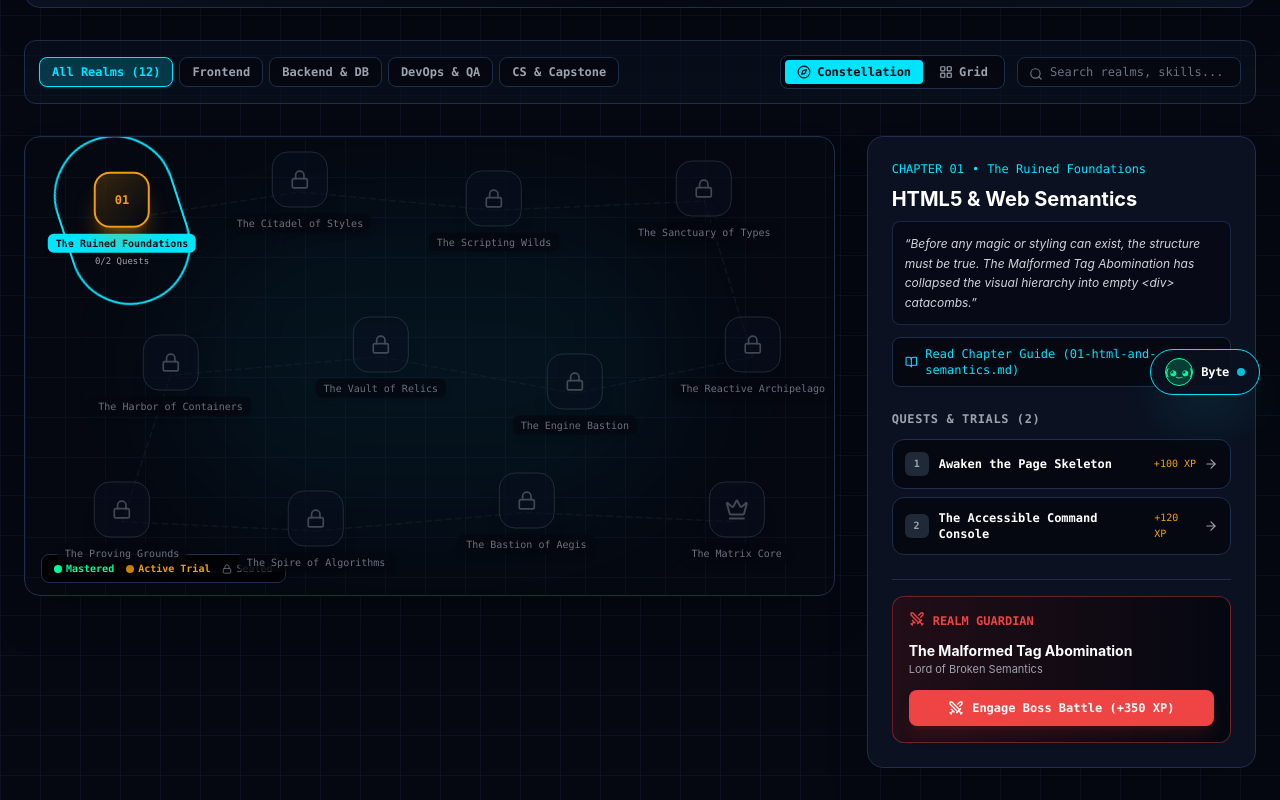
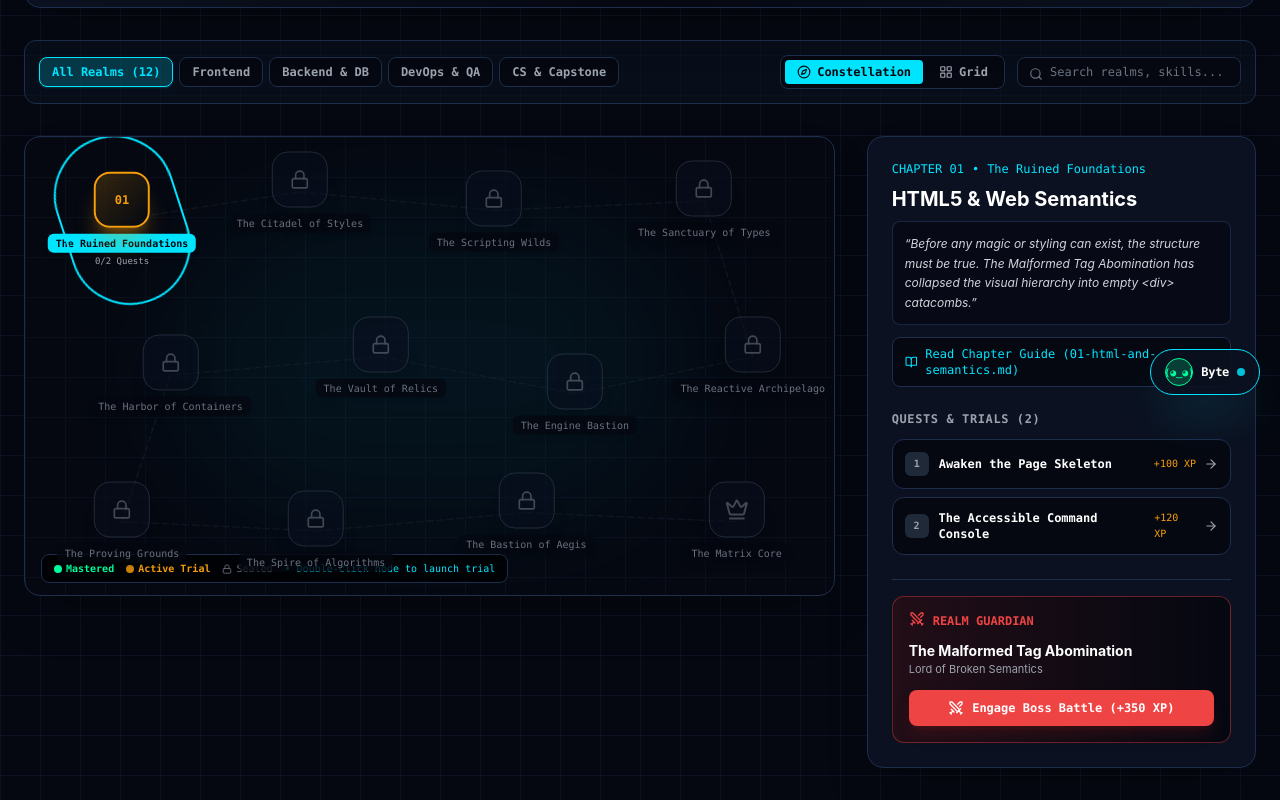
Before and after one commit to IamUnKnOwN25/fullstack-learning-guide, a Next.js app: page /map in a window 1280 px wide. Shown: the part 385-1185 px from the top of the page. Built offline with nearby package versions, Linux system fonts and the light colour scheme.

Commit message:
fix(constellation-map): align SVG conduit motion paths across aspect ratios and add double-click trial launcher

```diff
--- a/src/components/ConstellationWorldMap.tsx
+++ b/src/components/ConstellationWorldMap.tsx
@@ -1,6 +1,7 @@
 "use client";
 
 import React from "react";
+import { useRouter } from "next/navigation";
 import { Realm, REALMS } from "@/data/realms";
 import { QUESTS } from "@/data/quests";
 import { BOSSES } from "@/data/bosses";
@@ -65,6 +66,18 @@ export function ConstellationWorldMap({
   level,
   highlightedRealmIds,
 }: Props) {
+  const router = useRouter();
+
+  const handleLaunchRealm = (realm: Realm) => {
+    const rQuests = QUESTS[realm.id] || [];
+    const nextQuest = rQuests.find((q) => !completedQuests.includes(q.id)) || rQuests[0];
+    if (nextQuest) {
+      router.push(`/quest/${realm.id}/${nextQuest.id}`);
+    } else if (BOSSES[realm.id]) {
+      router.push(`/boss/${realm.id}`);
+    }
+  };
+
   return (
     <div className="relative w-full aspect-[16/10] sm:aspect-[16/9] min-h-[460px] max-h-[640px] rounded-2xl bg-matrix-dark border border-matrix-border overflow-hidden shadow-2xl p-4 sm:p-6 select-none">
       {/* Background Cyber Grid */}
@@ -78,8 +91,12 @@ export function ConstellationWorldMap({
       />
       <div className="absolute top-1/2 left-1/2 -translate-x-1/2 -translate-y-1/2 w-[500px] h-[300px] bg-matrix-neonCyan/5 rounded-full blur-3xl pointer-events-none" />
 
-      {/* SVG Conduits & Pathways */}
-      <svg className="absolute inset-0 w-full h-full pointer-events-none">
+      {/* SVG Conduits & Pathways (Synchronized 800x500 coordinate system) */}
+      <svg
+        viewBox="0 0 800 500"
+        preserveAspectRatio="none"
+        className="absolute inset-0 w-full h-full pointer-events-none"
+      >
         <defs>
           <linearGradient id="activeConduit" x1="0%" y1="0%" x2="100%" y2="0%">
             <stop offset="0%" stopColor="#00ff9d" />
@@ -101,14 +118,19 @@ export function ConstellationWorldMap({
             completedBosses.includes(from) ||
             unlockedRealms.includes(to);
 
+          const x1 = start.x * 8;
+          const y1 = start.y * 5;
+          const x2 = end.x * 8;
+          const y2 = end.y * 5;
+
           return (
             <g key={idx}>
               {/* Conduit Glow */}
               <line
-                x1={`${start.x}%`}
-                y1={`${start.y}%`}
-                x2={`${end.x}%`}
-                y2={`${end.y}%`}
+                x1={x1}
+                y1={y1}
+                x2={x2}
+                y2={y2}
                 stroke={isPathUnlocked ? "url(#activeConduit)" : "#1e293b"}
                 strokeWidth={isPathUnlocked ? "3" : "1.5"}
                 strokeDasharray={isPathUnlocked ? "none" : "6 4"}
@@ -117,9 +139,9 @@ export function ConstellationWorldMap({
               />
               {/* Flowing pulse on active conduits */}
               {isPathUnlocked && (
-                <circle r="3" fill="#00e5ff" className="animate-pulse">
+                <circle r="3.5" fill="#00e5ff" className="animate-pulse">
                   <animateMotion
-                    path={`M ${start.x * 8} ${start.y * 5} L ${end.x * 8} ${end.y * 5}`}
+                    path={`M ${x1} ${y1} L ${x2} ${y2}`}
                     dur="3s"
                     repeatCount="indefinite"
                   />
@@ -149,6 +171,9 @@ export function ConstellationWorldMap({
         return (
           <div
             key={realm.id}
+            role="button"
+            tabIndex={0}
+            title={`${realm.title} — Click to inspect, Double-click to launch trial`}
             style={{
               left: `${coords.x}%`,
               top: `${coords.y}%`,
@@ -158,7 +183,18 @@ export function ConstellationWorldMap({
               soundEngine.playSfx("click");
               onSelectRealm(realm);
             }}
-            className={`absolute z-10 flex flex-col items-center group cursor-pointer transition-all ${
+            onDoubleClick={() => {
+              soundEngine.playSfx("attack");
+              handleLaunchRealm(realm);
+            }}
+            onKeyDown={(e) => {
+              if (e.key === "Enter" || e.key === " ") {
+                e.preventDefault();
+                soundEngine.playSfx("click");
+                onSelectRealm(realm);
+              }
+            }}
+            className={`absolute z-10 flex flex-col items-center group cursor-pointer transition-all outline-none ${
               isSelected ? "scale-125 z-20" : "hover:scale-115"
             } ${isFilterMatch ? "opacity-100" : "opacity-25 scale-90"}`}
           >
@@ -226,7 +262,7 @@ export function ConstellationWorldMap({
       })}
 
       {/* Map Legend */}
-      <div className="absolute bottom-3 left-4 flex items-center gap-3 bg-black/70 backdrop-blur-sm px-3 py-1.5 rounded-lg border border-matrix-border text-[10px] font-mono text-gray-400">
+      <div className="absolute bottom-3 left-4 flex flex-wrap items-center gap-3 bg-black/70 backdrop-blur-sm px-3 py-1.5 rounded-lg border border-matrix-border text-[10px] font-mono text-gray-400">
         <span className="flex items-center gap-1 text-matrix-accent font-bold">
           <span className="w-2 h-2 rounded-full bg-matrix-accent" /> Mastered
         </span>
@@ -236,6 +272,9 @@ export function ConstellationWorldMap({
         <span className="flex items-center gap-1 text-gray-500">
           <Lock className="w-2.5 h-2.5" /> Sealed
         </span>
+        <span className="hidden sm:inline text-matrix-neonCyan">
+          • Double-click node to launch trial
+        </span>
       </div>
     </div>
   );
```
Also changed, not shown: 1 other file (tests, documents, lock files or other folders).
